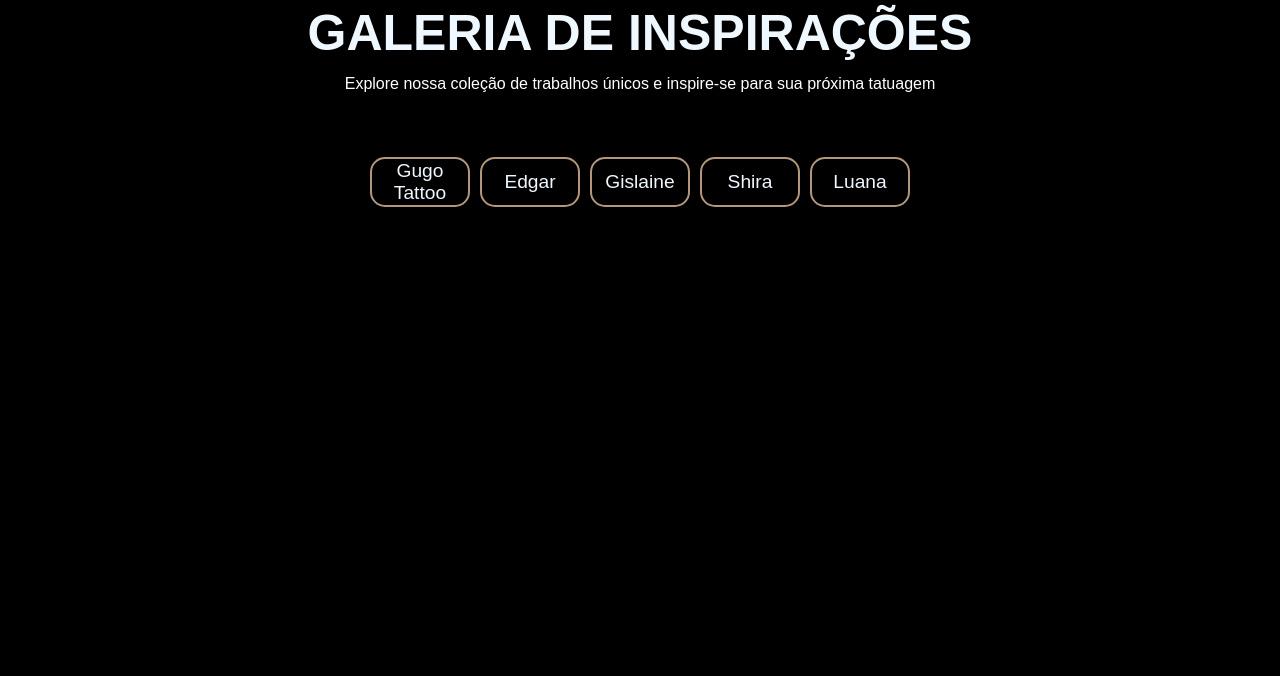
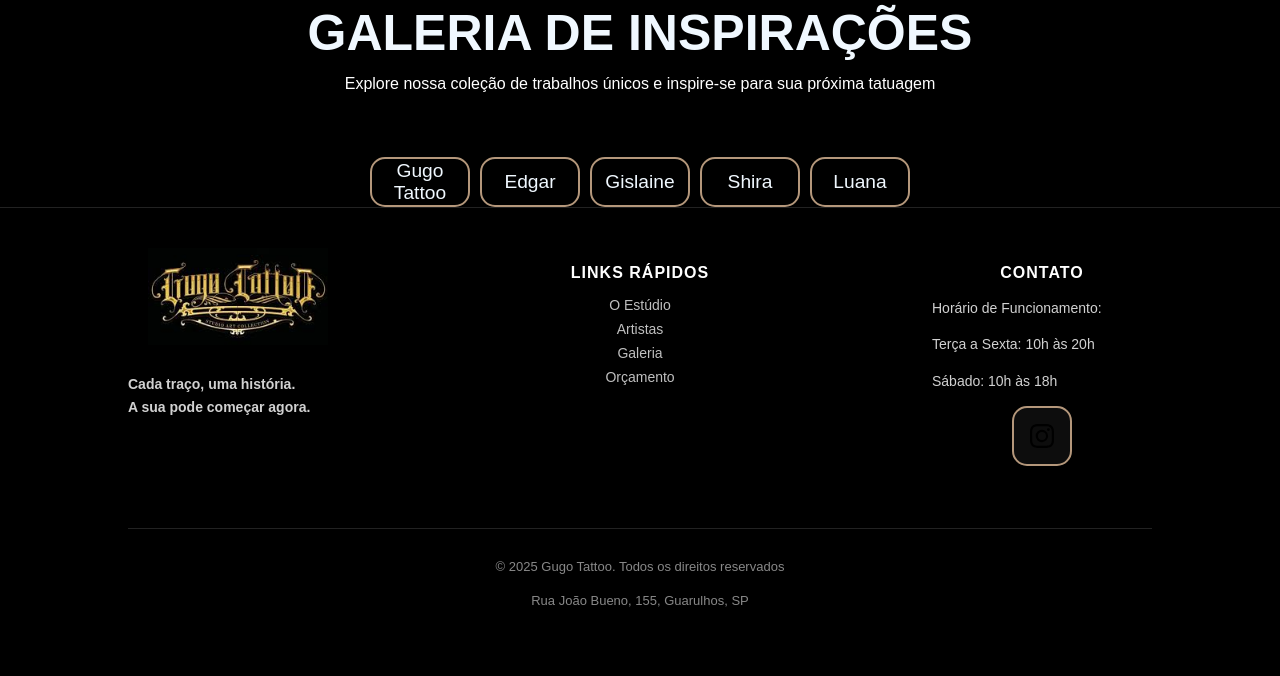
Before and after one commit to zebigode0000/projetogugo, a Flask app: page /galeria in a window 1280 px wide. Shown: the part 124-800 px from the top of the page. Run offline with Flask 3, Linux system fonts and the light colour scheme.

Commit message:
second commit

```diff
--- a/static/galeria.css
+++ b/static/galeria.css
@@ -26,7 +26,7 @@ body {
 }
 
 
-ul {
+.ul-nav {
   list-style: none;
   display: flex;
   gap: 20px;
@@ -34,7 +34,7 @@ ul {
   padding: 0;
 }
 
-ul li a {
+.ul-nav li a {
   cursor: pointer;
   position: relative;
   display: block;
@@ -47,7 +47,7 @@ ul li a {
   border-radius: 15px;
   transition: background-color 0.3s ease;
 }
-ul li ::after {
+.ul-nav li ::after {
   content: '';
   position: absolute;
   left: 0;
@@ -58,10 +58,10 @@ ul li ::after {
   transition: width 0.3s ease;
 }
 
-ul li :hover::after {
+.ul-nav li :hover::after {
   width: 100%;
 }
-ul li :hover{
+.ul-nav li :hover{
   color: #b4977b;
 }
 
@@ -78,17 +78,17 @@ ul li :hover{
     margin-bottom: 10px;
   }
 
-  ul {
+  .ul-nav {
     flex-wrap: wrap;
     justify-content: center;
     gap: 10px;
   }
 
-  ul li a {
+  .ul-nav li a {
     padding: 8px 12px;
-    font-size: 14px;
+    font-size: 10px;
     font-family: "Montserrat", sans-serif;
-    font-size: large;
+    font-size: medium;
   }
 }
 .banner-galeria{
@@ -187,3 +187,134 @@ ul li :hover{
 .gallery img:hover {
   transform: scale(1.1);
 }
+footer {
+  background-color: #0d0d0d;
+  color: #d1d1d1;
+  font-family: 'Poppins', sans-serif;
+  padding: 40px 10%;
+  border-top: 1px solid #222;
+}
+
+.footer-container {
+  display: flex;
+  justify-content: space-between;
+  flex-wrap: wrap;
+  gap: 40px;
+}
+
+.footer-column {
+  min-width: 220px;
+  flex-direction: column;
+  text-align: center;
+}
+
+.footer-logo {
+  width: 180px;
+  margin-bottom: 10px;
+}
+
+.footer-column h3 {
+  color: #fff;
+  font-size: 16px;
+  letter-spacing: 1px;
+  margin-bottom: 15px;
+  text-align: center;
+}
+
+.footer-column p {
+  font-size: 14px;
+  line-height: 1.6;
+  text-align: start;
+  font-family: "Montserrat", sans-serif;
+}
+
+.footer-column ul {
+  font-family: "Montserrat", sans-serif;
+  list-style: none;
+  padding: 0;
+  margin: 0;
+  display: flex;
+  flex-direction: column; /* força o empilhamento vertical */
+  gap: 8px; /* espaçamento entre os itens */
+}
+
+.footer-column ul li {
+  display: block;
+  font-family: "Montserrat", sans-serif;
+}
+
+.footer-column ul li a {
+  display: block;
+  text-decoration: none;
+  color: #bfbfbf;
+  font-size: 14px;
+  transition: color 0.3s ease;
+  font-family: "Montserrat", sans-serif;
+}
+
+.footer-column ul li a:hover {
+  color: #b4977b;
+}
+.instagram-icon{
+  width: 10%;
+
+}
+.footer-bt-div {
+  text-align: center;
+  margin-top: 5%;
+  margin-bottom: 10%;
+  display: flex;
+  justify-content: center;
+}
+
+.footer-bt {
+  border-radius: 15px;
+  width: 60px;
+  height: 60px;
+  background-color: #0d0d0d;
+  font-family: "Montserrat", sans-serif;
+  font-size: medium;
+  font-weight: 550;
+  border: 2px solid #b4977b;
+  text-transform: uppercase;
+  transition: background-color 0.3s ease;
+  cursor: pointer;
+  display: flex;
+  align-items: center;
+  justify-content: center;
+}
+
+.footer-bt img {
+  width: 24px;
+  height: 24px;
+  pointer-events: none; /* garante que o hover funcione no botão, não na imagem */
+}
+
+.footer-bt:hover {
+  background-color: #b4977b;
+}
+
+.footer-bottom {
+  border-top: 1px solid #222;
+  margin-top: 40px;
+  padding-top: 15px;
+  text-align: center;
+  font-size: 13px;
+  color: #888;
+  line-height: 1.6;
+}
+
+@media (max-width: 768px) {
+  .footer-container {
+    flex-direction: column;
+    align-items: center;
+    text-align: center;
+  }
+
+  .footer-column {
+    margin-bottom: 30px;
+  }
+}
+footer {
+  background-color: #000;
+}
--- a/templates/atendimento.html
+++ b/templates/atendimento.html
@@ -12,7 +12,7 @@
         <div class="logo">
             <a href="#"><img src="{{ url_for('static', filename='imagens/gugologo.png') }}"></a>
         </div>
-        <ul>
+        <ul class="ul-nav">
             <li><a href="/home" class="active"><strong>home</strong></a></li>
             <li><a href="/galeria"><strong>Galeria</strong></a></li>
             <li><a href="/estudio"><strong>Estudio</strong></a></li>
--- a/templates/estudio.html
+++ b/templates/estudio.html
@@ -11,7 +11,7 @@
         <div class="logo">
             <a href="#"><img src="{{ url_for('static', filename='imagens/gugologo.png') }}"></a>
         </div>
-        <ul>
+        <ul class="ul-nav">
             <li><a href="/home" class="active"><strong>Home</strong></a></li>
             <li><a href="/galeria"><strong>Galeria</strong></a></li>
             <li><a href="/estudio"><strong>Estudio</strong></a></li>
--- a/templates/galeria.html
+++ b/templates/galeria.html
@@ -23,7 +23,7 @@ function showGallery(id) {
         <div class="logo">
             <a href="#"><img src="{{ url_for('static', filename='imagens/gugologo.png') }}"></a>
         </div>
-        <ul>
+        <ul class="ul-nav">
             <li><a href="/home" class="active"><strong>Home</strong></a></li>
             <li><a href="/galeria"><strong>Galeria</strong></a></li>
             <li><a href="/estudio"><strong>Estudio</strong></a></li>
@@ -68,5 +68,41 @@ function showGallery(id) {
         <img src="luana1.jpg" alt="Luana 1">
     </div>
 </section>
+<footer>
+  <div class="footer-container">
+    <div class="footer-column">
+      <img src="{{ url_for('static', filename='imagens/gugologo.png') }}" alt="Gugo tattoo" class="footer-logo">
+      <p><strong>Cada traço, uma história. <br> A sua pode começar agora.
+      </strong></p>
+    </div>
+
+    <div class="footer-column">
+      <h3>LINKS RÁPIDOS</h3>
+      <ul>
+        <li><a href="#">O Estúdio</a></li>
+        <li><a href="#">Artistas</a></li>
+        <li><a href="#">Galeria</a></li>
+        <li><a href="#">Orçamento</a></li>
+      </ul>
+    </div>
+
+    <div class="footer-column">
+      <h3>CONTATO</h3>
+      <p>Horário de Funcionamento:</p>
+      <p>Terça a Sexta: 10h às 20h</p>
+      <p>Sábado: 10h às 18h</p>
+      <div class="footer-bt-div">
+        <button class="footer-bt">
+          <img src="{{ url_for('static', filename='imagens/instagram.svg') }}" alt="">
+        </button>
+      </div>
+    </div>
+  </div>
+
+  <div class="footer-bottom">
+    <p>© 2025 Gugo Tattoo. Todos os direitos reservados</p>
+    <p>Rua João Bueno, 155, Guarulhos, SP</p>
+  </div>
+</footer>
 </body>
 </html>
```
Also changed, not shown: static/atendimento.css (+9 -8 lines), static/estudio.css (+13 -11 lines), static/home.css (+63 -17 lines), templates/home.html (+61 -57 lines).
